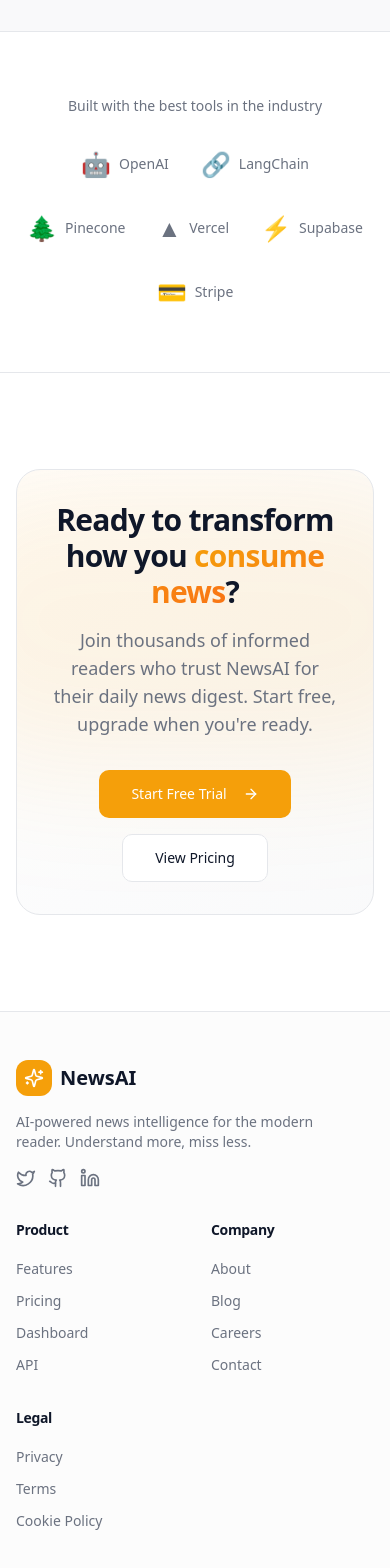
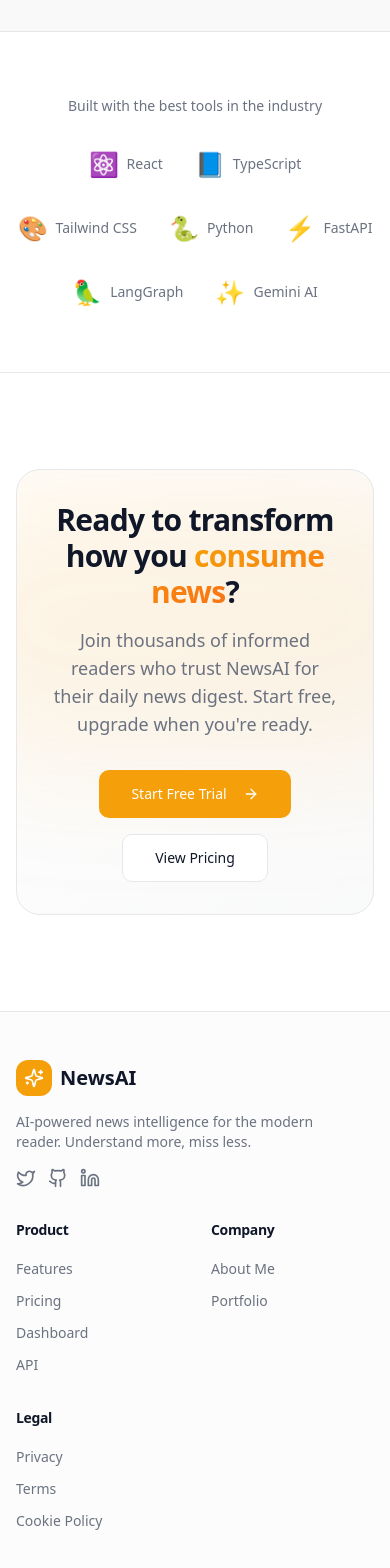
Before and after one commit to Atharva0506/news-app, a React (Vite) app in the folder frontend/: page / in a window 390 px wide. Shown: the part 3921-5489 px from the top of the page. Built offline with nearby package versions, Linux system fonts and the light colour scheme; the HTML template or start-up script is replaced by a standard one.

Commit message:
changed Frontend and solved AI Agents issues

```diff
--- a/frontend/src/App.tsx
+++ b/frontend/src/App.tsx
@@ -11,6 +11,7 @@
 import Signup from "./pages/Signup";
 import Dashboard from "./pages/Dashboard";
 import NotFound from "./pages/NotFound";
+import About from "./pages/About";
 
 const queryClient = new QueryClient();
 
@@ -24,6 +25,7 @@
           <AuthProvider>
             <Routes>
               <Route path="/" element={<Index />} />
+              <Route path="/about" element={<About />} />
               <Route path="/pricing" element={<Pricing />} />
               <Route path="/login" element={<Login />} />
               <Route path="/signup" element={<Signup />} />
--- a/frontend/src/components/landing/Footer.tsx
+++ b/frontend/src/components/landing/Footer.tsx
@@ -9,10 +9,8 @@
     { label: "API", href: "/" },
   ],
   Company: [
-    { label: "About", href: "/" },
-    { label: "Blog", href: "/" },
-    { label: "Careers", href: "/" },
-    { label: "Contact", href: "/" },
+    { label: "About Me", href: "/about" },
+    { label: "Portfolio", href: "https://atharva-naik-portfolio.vercel.app/" },
   ],
   Legal: [
     { label: "Privacy", href: "/" },
@@ -38,13 +36,13 @@
               AI-powered news intelligence for the modern reader. Understand more, miss less.
             </p>
             <div className="flex gap-3">
-              <a href="#" className="text-muted-foreground hover:text-foreground transition-colors">
+              <a href="https://x.com/Atharva_0506" target="_blank" rel="noopener noreferrer" className="text-muted-foreground hover:text-foreground transition-colors">
                 <Twitter className="h-5 w-5" />
               </a>
-              <a href="#" className="text-muted-foreground hover:text-foreground transition-colors">
+              <a href="https://github.com/Atharva0506" target="_blank" rel="noopener noreferrer" className="text-muted-foreground hover:text-foreground transition-colors">
                 <Github className="h-5 w-5" />
               </a>
-              <a href="#" className="text-muted-foreground hover:text-foreground transition-colors">
+              <a href="https://www.linkedin.com/in/atharva0506/" target="_blank" rel="noopener noreferrer" className="text-muted-foreground hover:text-foreground transition-colors">
                 <Linkedin className="h-5 w-5" />
               </a>
             </div>
@@ -57,12 +55,18 @@
               <ul className="space-y-2">
                 {links.map((link) => (
                   <li key={link.label}>
+                    {link.href.startsWith("http") ? (
+                      <a href={link.href} target="_blank" rel="noopener noreferrer" className="text-sm text-muted-foreground hover:text-foreground transition-colors">
+                        {link.label}
+                      </a>
+                    ) : (
                       <Link
                         to={link.href}
                         className="text-sm text-muted-foreground hover:text-foreground transition-colors"
                       >
                         {link.label}
                       </Link>
+                    )}
                   </li>
                 ))}
               </ul>
--- a/frontend/src/components/landing/Navbar.tsx
+++ b/frontend/src/components/landing/Navbar.tsx
@@ -13,6 +13,7 @@
   const navLinks = [
     { href: "/", label: "Home" },
     { href: "/pricing", label: "Pricing" },
+    { href: "/about", label: "About" },
     // Show Dashboard only if logged in
     ...(user ? [{ href: "/dashboard", label: "Dashboard" }] : []),
   ];
--- a/frontend/src/components/landing/TechStack.tsx
+++ b/frontend/src/components/landing/TechStack.tsx
@@ -1,12 +1,13 @@
 import { motion } from "framer-motion";
 
 const technologies = [
-  { name: "OpenAI", logo: "🤖" },
-  { name: "LangChain", logo: "🔗" },
-  { name: "Pinecone", logo: "🌲" },
-  { name: "Vercel", logo: "▲" },
-  { name: "Supabase", logo: "⚡" },
-  { name: "Stripe", logo: "💳" },
+  { name: "React", logo: "⚛️" },
+  { name: "TypeScript", logo: "📘" },
+  { name: "Tailwind CSS", logo: "🎨" },
+  { name: "Python", logo: "🐍" },
+  { name: "FastAPI", logo: "⚡" },
+  { name: "LangGraph", logo: "🦜" },
+  { name: "Gemini AI", logo: "✨" },
 ];
 
 export function TechStack() {
--- /dev/null
+++ b/frontend/src/pages/About.tsx
@@ -0,0 +1,95 @@
+import { motion } from "framer-motion";
+import { Navbar } from "@/components/landing/Navbar";
+import { Footer } from "@/components/landing/Footer";
+import { Github, Linkedin, Twitter, Mail, Globe } from "lucide-react";
+import { Button } from "@/components/ui/button";
+
+export default function About() {
+    const socialLinks = [
+        {
+            icon: Globe,
+            label: "Portfolio",
+            href: "https://atharva-naik-portfolio.vercel.app/",
+            color: "text-purple-500 bg-purple-500/10"
+        },
+        {
+            icon: Github,
+            label: "GitHub",
+            href: "https://github.com/Atharva0506",
+            color: "text-gray-900 dark:text-gray-100 bg-gray-500/10"
+        },
+        {
+            icon: Twitter,
+            label: "X (Twitter)",
+            href: "https://x.com/Atharva_0506",
+            color: "text-blue-400 bg-blue-400/10"
+        },
+        {
+            icon: Linkedin,
+            label: "LinkedIn",
+            href: "https://www.linkedin.com/in/atharva0506/",
+            color: "text-blue-600 bg-blue-600/10"
+        },
+        {
+            icon: Mail,
+            label: "Email",
+            href: "mailto:atharvan.coder@gmail.com",
+            color: "text-red-500 bg-red-500/10"
+        }
+    ];
+
+    return (
+        <div className="min-h-screen bg-background flex flex-col">
+            <Navbar />
+
+            <main className="flex-1 container mx-auto px-4 sm:px-6 lg:px-8 py-20 flex flex-col items-center justify-center">
+                <motion.div
+                    initial={{ opacity: 0, y: 20 }}
+                    animate={{ opacity: 1, y: 0 }}
+                    transition={{ duration: 0.5 }}
+                    className="max-w-2xl w-full text-center space-y-8"
+                >
+                    <div className="space-y-4">
+                        <h1 className="text-4xl md:text-5xl font-bold bg-clip-text text-transparent bg-gradient-to-r from-primary to-accent">
+                            About the Developer
+                        </h1>
+                        <p className="text-xl text-muted-foreground leading-relaxed">
+                            Hi, I'm Atharva Naik. I built NewsAI to revolutionize how we consume information.
+                            My passion lies in creating intelligent, user-centric applications that solve real-world problems using the latest AI technologies.
+                        </p>
+                    </div>
+
+                    <div className="grid grid-cols-1 sm:grid-cols-2 md:grid-cols-3 gap-4">
+                        {socialLinks.map((link, index) => (
+                            <motion.a
+                                key={link.label}
+                                href={link.href}
+                                target="_blank"
+                                rel="noopener noreferrer"
+                                initial={{ opacity: 0, scale: 0.9 }}
+                                animate={{ opacity: 1, scale: 1 }}
+                                transition={{ duration: 0.3, delay: index * 0.1 }}
+                                className={`p-4 rounded-xl border border-border hover:border-accent/50 transition-all flex flex-col items-center gap-3 hover:shadow-lg group ${index === 0 || index === 4 || index === 3 ? "sm:col-span-1" : ""}`}
+                            >
+                                <div className={`p-3 rounded-full ${link.color} group-hover:scale-110 transition-transform`}>
+                                    <link.icon className="h-6 w-6" />
+                                </div>
+                                <span className="font-medium text-foreground">{link.label}</span>
+                            </motion.a>
+                        ))}
+                    </div>
+
+                    <div className="pt-8">
+                        <Button asChild variant="outline" size="lg">
+                            <a href="https://atharva-naik-portfolio.vercel.app/" target="_blank" rel="noopener noreferrer">
+                                View Full Portfolio
+                            </a>
+                        </Button>
+                    </div>
+                </motion.div>
+            </main>
+
+            <Footer />
+        </div>
+    );
+}
--- a/frontend/src/pages/Dashboard.tsx
+++ b/frontend/src/pages/Dashboard.tsx
@@ -217,7 +217,7 @@
   const handleProcessArticle = async (articleId: string) => {
     if (!user?.is_premium) return;
     setIsAiLoading(true);
-    setAiProcessStatus({ status: 'starting', message: 'Starting AI Agents...' });
+    setAiProcessStatus({ status: 'starting', message: 'Running deep analysis...' });
 
     try {
       // Use fetch directly to handle streaming
@@ -272,7 +272,14 @@
                 // But since we are stateless, we just show it in chat or panel?
                 // The current UI might expect it in `selectedArticle`.
                 // We can update selectedArticle state.
-                setSelectedArticle(prev => ({ ...prev, ...data.article }));
+                // We can update selectedArticle state.
+                setSelectedArticle(prev => ({
+                  ...prev,
+                  ...data.article,
+                  // Ensure defaults if missing (though backend handles this)
+                  summary_short: data.article.summary_short || prev.summary_short,
+                  sentiment: data.article.sentiment || "Neutral"
+                }));
 
               } else if (data.status === 'error') {
                 toast.error(data.message);
```
Also changed, not shown: 1 other file (tests, documents, lock files or other folders). Lines whose indentation alone changed are shown as unchanged.
